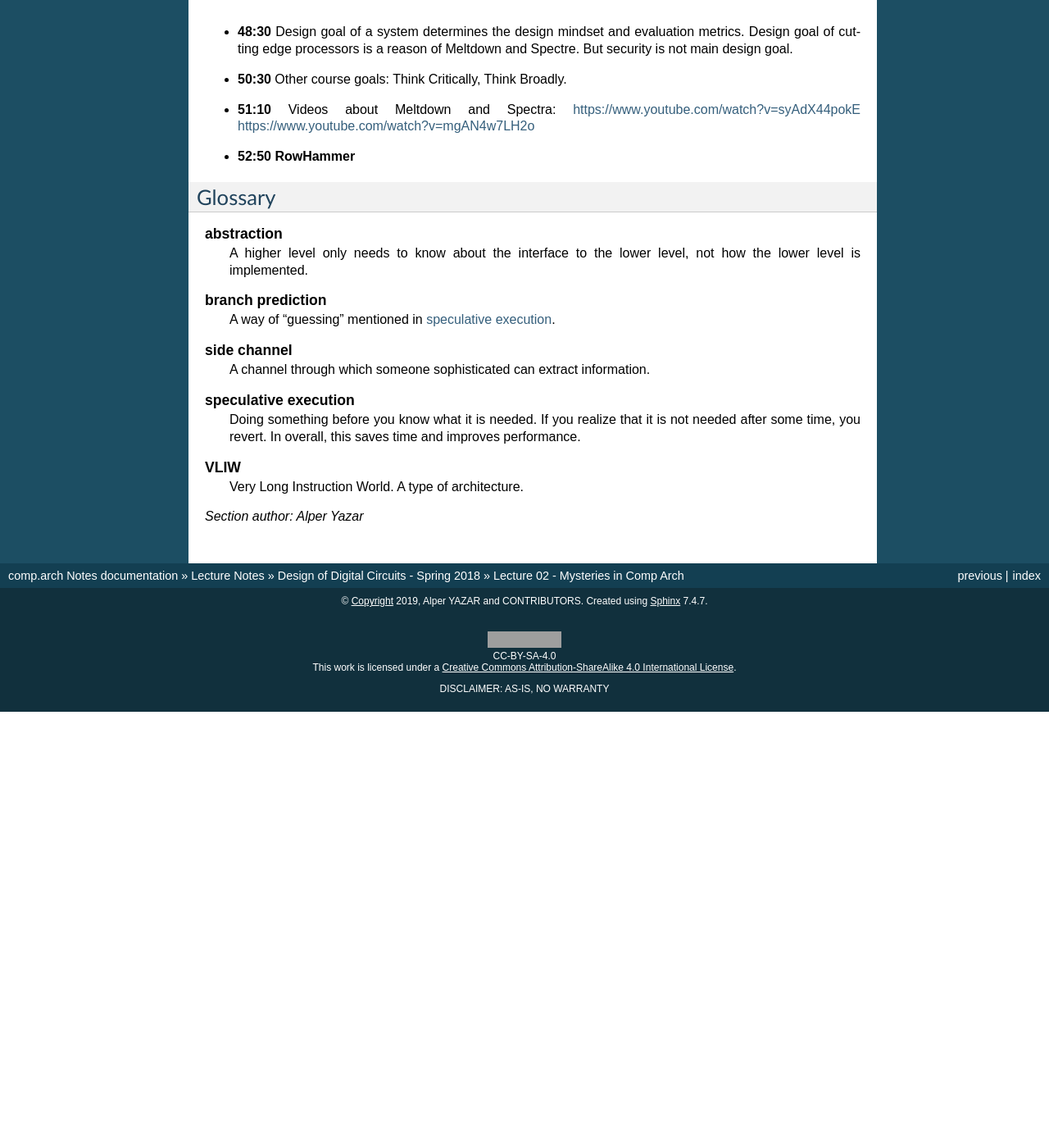
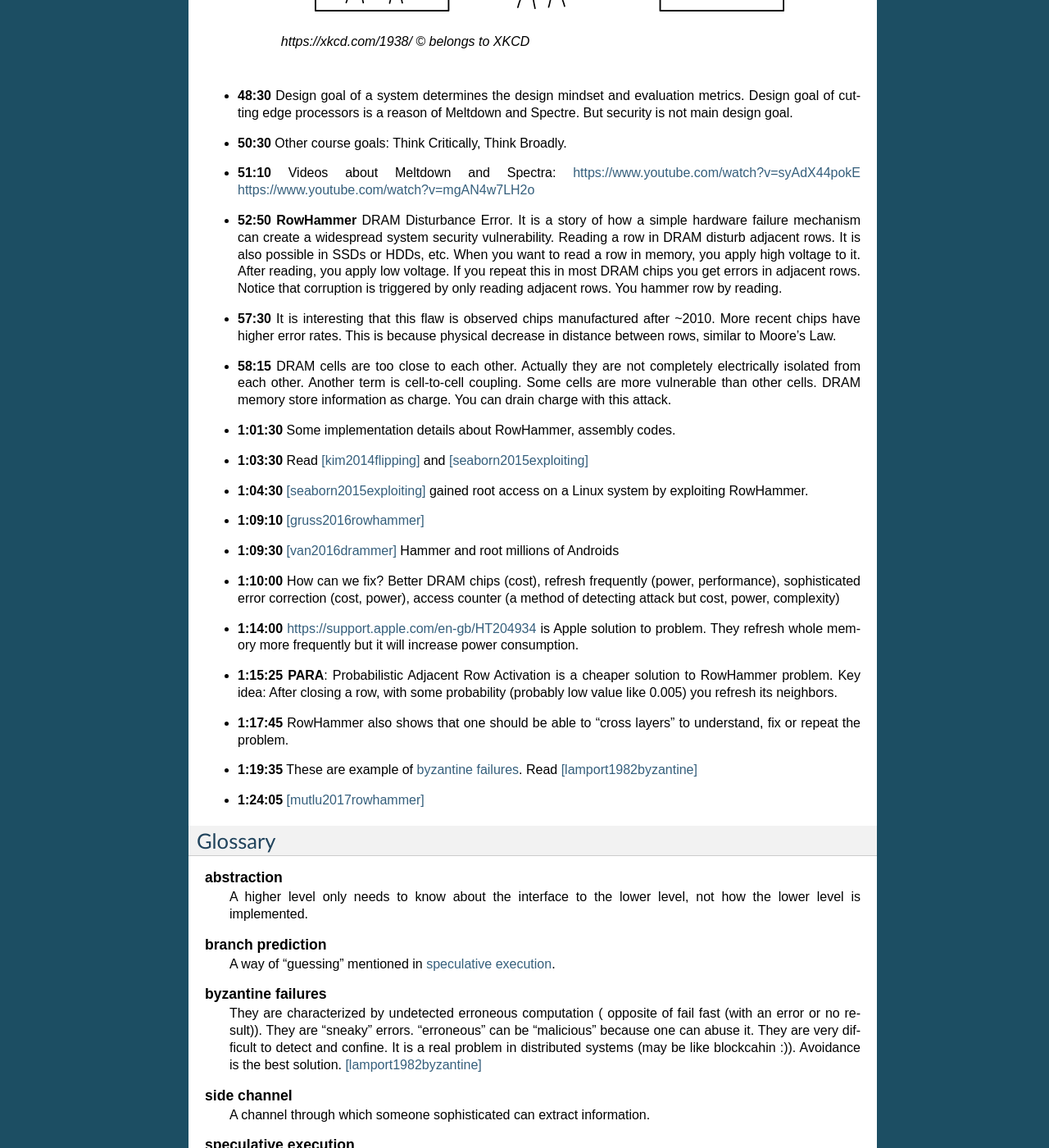
Before and after one commit to alperyazar/comp.arch-notes, a Sphinx documentation site: the page built from docs/lectures/dodd-s18-mutlu/lec02.rst, in a window 1280 px wide and 1400 px high, scrolled down 3115 px. Shown: the whole window at 82% size. Built offline with Sphinx 7.4.7, drawn with Linux system fonts in a browser that asks for light colours; before the commit the page ends 3983 px from its top, so only the background shows below that; some of the changed text lies outside the part shown; grey boxes are pictures that could not be loaded.

Commit message:
completed lec02 and added hall of fame (hof) new page

```diff
--- a/docs/bibliography.rst
+++ b/docs/bibliography.rst
@@ -18,11 +18,16 @@ Journal
 -------
 
 .. [hamming1950error] Hamming, R. W. (1950). Error detecting and error correcting codes. The Bell system technical journal, 29(2), 147-160. `Link <https://safari.ethz.ch/digitaltechnik/spring2018/lib/exe/fetch.php?media=bstj29-2-147.pdf>`__
+.. [lamport1982byzantine] Lamport, L., Shostak, R., & Pease, M. (1982). The Byzantine generals problem. ACM Transactions on Programming Languages and Systems (TOPLAS), 4(3), 382-401. `Link <https://safari.ethz.ch/digitaltechnik/spring2018/lib/exe/fetch.php?media=p382-lamport.pdf>`__
 
 Conference
 ----------
 
 .. [jouppi2017datacenter] Jouppi, N. P., Young, C., Patil, N., Patterson, D., Agrawal, G., Bajwa, R., ... & Boyle, R. (2017, June). In-datacenter performance analysis of a tensor processing unit. In 2017 ACM/IEEE 44th Annual International Symposium on Computer Architecture (ISCA) (pp. 1-12). IEEE. `Link <https://safari.ethz.ch/digitaltechnik/spring2018/lib/exe/fetch.php?media=indcperf.pdf>`__
+.. [gruss2016rowhammer] Gruss, D., Maurice, C., & Mangard, S. (2016, July). Rowhammer. js: A remote software-induced fault attack in javascript. In International Conference on Detection of Intrusions and Malware, and Vulnerability Assessment (pp. 300-321). Springer, Cham. `Link <https://safari.ethz.ch/digitaltechnik/spring2018/lib/exe/fetch.php?media=10.1007-978-3-319-40667-1_15.pdf>`__
+.. [van2016drammer] Van Der Veen, V., Fratantonio, Y., Lindorfer, M., Gruss, D., Maurice, C., Vigna, G., ... & Giuffrida, C. (2016, October). Drammer: Deterministic rowhammer attacks on mobile platforms. In Proceedings of the 2016 ACM SIGSAC conference on computer and communications security (pp. 1675-1689). ACM. `Link <https://safari.ethz.ch/digitaltechnik/spring2018/lib/exe/fetch.php?media=p1675-van-der-veen.pdf>`__
+.. [kim2014flipping] Kim, Y., Daly, R., Kim, J., Fallin, C., Lee, J. H., Lee, D., ... & Mutlu, O. (2014, June). Flipping bits in memory without accessing them: An experimental study of DRAM disturbance errors. In ACM SIGARCH Computer Architecture News (Vol. 42, No. 3, pp. 361-372). IEEE Press. `Link <https://safari.ethz.ch/digitaltechnik/spring2018/lib/exe/fetch.php?tok=4cc56e&media=https%3A%2F%2Fpeople.inf.ethz.ch%2Fomutlu%2Fpub%2Fdram-row-hammer_isca14.pdf>`__
+.. [mutlu2017rowhammer] Mutlu, O. (2017, March). The RowHammer problem and other issues we may face as memory becomes denser. In Proceedings of the Conference on Design, Automation & Test in Europe (pp. 1116-1121). European Design and Automation Association. `Link <https://safari.ethz.ch/digitaltechnik/spring2018/lib/exe/fetch.php?tok=daa41a&media=https%3A%2F%2Fpeople.inf.ethz.ch%2Fomutlu%2Fpub%2Frowhammer-and-other-memory-issues_date17.pdf>`__
 
 Other
 -----
@@ -31,3 +36,4 @@ Other
 .. [klaiber2000technology] Klaiber, A. (2000). The technology behind Crusoe processors. Transmeta Technical Brief. `Link <https://safari.ethz.ch/digitaltechnik/spring2018/lib/exe/fetch.php?media=klaiber_technology_behind_crusoe_processor.pdf>`__
 .. [dehnert2003transmeta] Dehnert, J. C., Grant, B. K., Banning, J. P., Johnson, R., Kistler, T., Klaiber, A., & Mattson, J. (2003, March). The Transmeta Code Morphing™ Software: using speculation, recovery, and adaptive retranslation to address real-life challenges. In Proceedings of the international symposium on Code generation and optimization: feedback-directed and runtime optimization (pp. 15-24). IEEE Computer Society. `Link <https://safari.ethz.ch/digitaltechnik/spring2018/lib/exe/fetch.php?media=dehnert_transmeta_code_morphing_software.pdf>`__
 .. [horn2018reading] Horn, J. (2018). Reading privileged memory with a side-channel. Project Zero, 3. `Link <https://googleprojectzero.blogspot.com/2018/01/reading-privileged-memory-with-side.html>`__
+.. [seaborn2015exploiting] Seaborn, M., & Dullien, T. (2015). Exploiting the DRAM rowhammer bug to gain kernel privileges. Black Hat, 15. `Link <https://docs.huihoo.com/blackhat/usa-2015/us-15-Seaborn-Exploiting-The-DRAM-Rowhammer-Bug-To-Gain-Kernel-Privileges.pdf>`__
--- a/docs/lectures/dodd-s18-mutlu/lec02.rst
+++ b/docs/lectures/dodd-s18-mutlu/lec02.rst
@@ -16,6 +15,12 @@ Reading
 * [klaiber2000technology]_
 * [dehnert2003transmeta]_
 * [horn2018reading]_
+* [kim2014flipping]_
+* [seaborn2015exploiting]_
+* [gruss2016rowhammer]_
+* [van2016drammer]_
+* [lamport1982byzantine]_
+* [mutlu2017rowhammer]_
 
 Reading Notes
 ^^^^^^^^^^^^^
@@ -118,7 +123,55 @@ Lecture Minutes
   https://www.youtube.com/watch?v=syAdX44pokE
   https://www.youtube.com/watch?v=mgAN4w7LH2o
 
-* **52:50** **RowHammer**
+* **52:50** **RowHammer** DRAM Disturbance Error. It is a story of how a simple
+  hardware failure mechanism can create a widespread system security
+  vulnerability. Reading a row in DRAM disturb adjacent rows. It is also
+  possible in SSDs or HDDs, etc. When you want to read a row in memory, you
+  apply high voltage to it. After reading, you apply low voltage. If you
+  repeat this in most DRAM chips you get errors in adjacent rows. Notice that
+  corruption is triggered by only reading adjacent rows. You hammer row by
+  reading.
+
+* **57:30** It is interesting that this flaw is observed chips manufactured
+  after ~2010. More recent chips have higher error rates. This is because
+  physical decrease in distance between rows, similar to Moore's Law.
+
+* **58:15** DRAM cells are too close to each other. Actually they are not
+  completely electrically isolated from each other. Another term is
+  cell-to-cell coupling. Some cells are more vulnerable than other cells.
+  DRAM memory store information as charge. You can drain charge with this
+  attack.
+
+* **1:01:30** Some implementation details about RowHammer, assembly codes.
+
+* **1:03:30** Read [kim2014flipping]_ and [seaborn2015exploiting]_
+
+* **1:04:30** [seaborn2015exploiting]_ gained root access on a Linux system
+  by exploiting RowHammer.
+
+* **1:09:10** [gruss2016rowhammer]_
+
+* **1:09:30** [van2016drammer]_ Hammer and root millions of Androids
+
+* **1:10:00** How can we fix? Better DRAM chips (cost), refresh frequently
+  (power, performance), sophisticated error correction (cost, power), access
+  counter (a method of detecting attack but cost, power, complexity)
+
+* **1:14:00** https://support.apple.com/en-gb/HT204934 is Apple solution to
+  problem. They refresh whole memory more frequently but it will increase
+  power consumption.
+
+* **1:15:25** **PARA**: Probabilistic Adjacent Row Activation is a cheaper
+  solution to RowHammer problem. Key idea: After closing a row, with some
+  probability (probably low value like 0.005) you refresh its neighbors.
+
+* **1:17:45** RowHammer also shows that one should be able to "cross layers"
+  to understand, fix or repeat the problem.
+
+* **1:19:35** These are example of :term:`byzantine failures`. Read
+  [lamport1982byzantine]_
+
+* **1:24:05** [mutlu2017rowhammer]_
 
 Glossary
 --------
@@ -132,6 +185,15 @@ Glossary
     branch prediction
         A way of "guessing" mentioned in :term:`speculative execution`.
 
+    byzantine failures
+        They are characterized by undetected erroneous computation (
+        opposite of fail fast (with an error or no result)). They are "sneaky"
+        errors. "erroneous" can be "malicious" because one can abuse it. They
+        are very difficult to detect and confine. It is a real problem in
+        distributed systems (may be like blockcahin :)). Avoidance is the best
+        solution.
+        [lamport1982byzantine]_
+
     side channel
         A channel through which someone sophisticated can extract information.
 
@@ -143,4 +205,13 @@ Glossary
     VLIW
         Very Long Instruction World. A type of architecture.
 
+.. index::
+    double-sided RowHammer
+    IBM Cell Broadband Engine
+    meltdown
+    PARA
+    RowHammer
+    spectre
+    Transmeta
+
 .. sectionauthor:: Alper Yazar
```
Also changed, not shown: other parts of docs/lectures/dodd-s18-mutlu/lec02.rst (+2 -3 lines), docs/hof.rst (added, +11 -0 lines).
